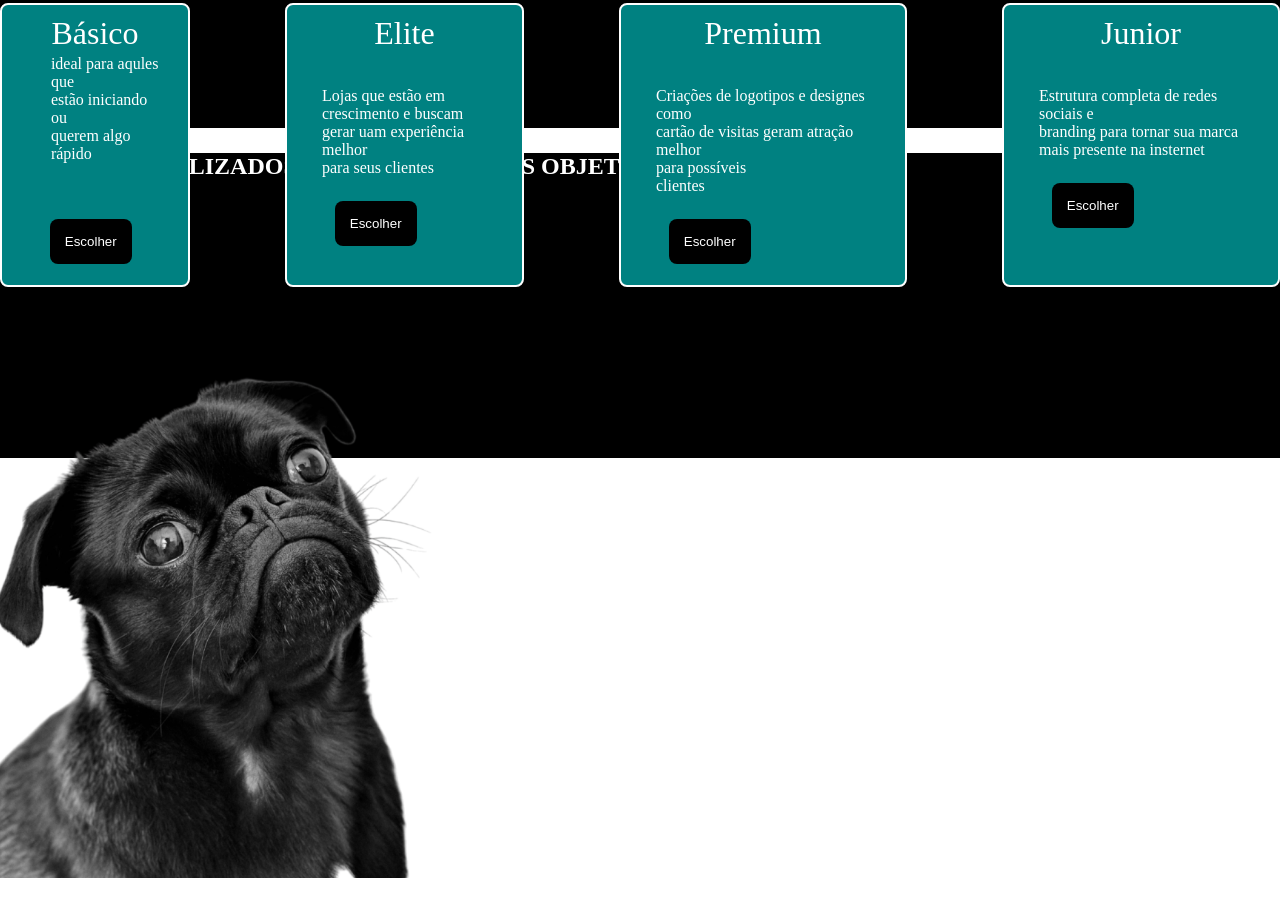
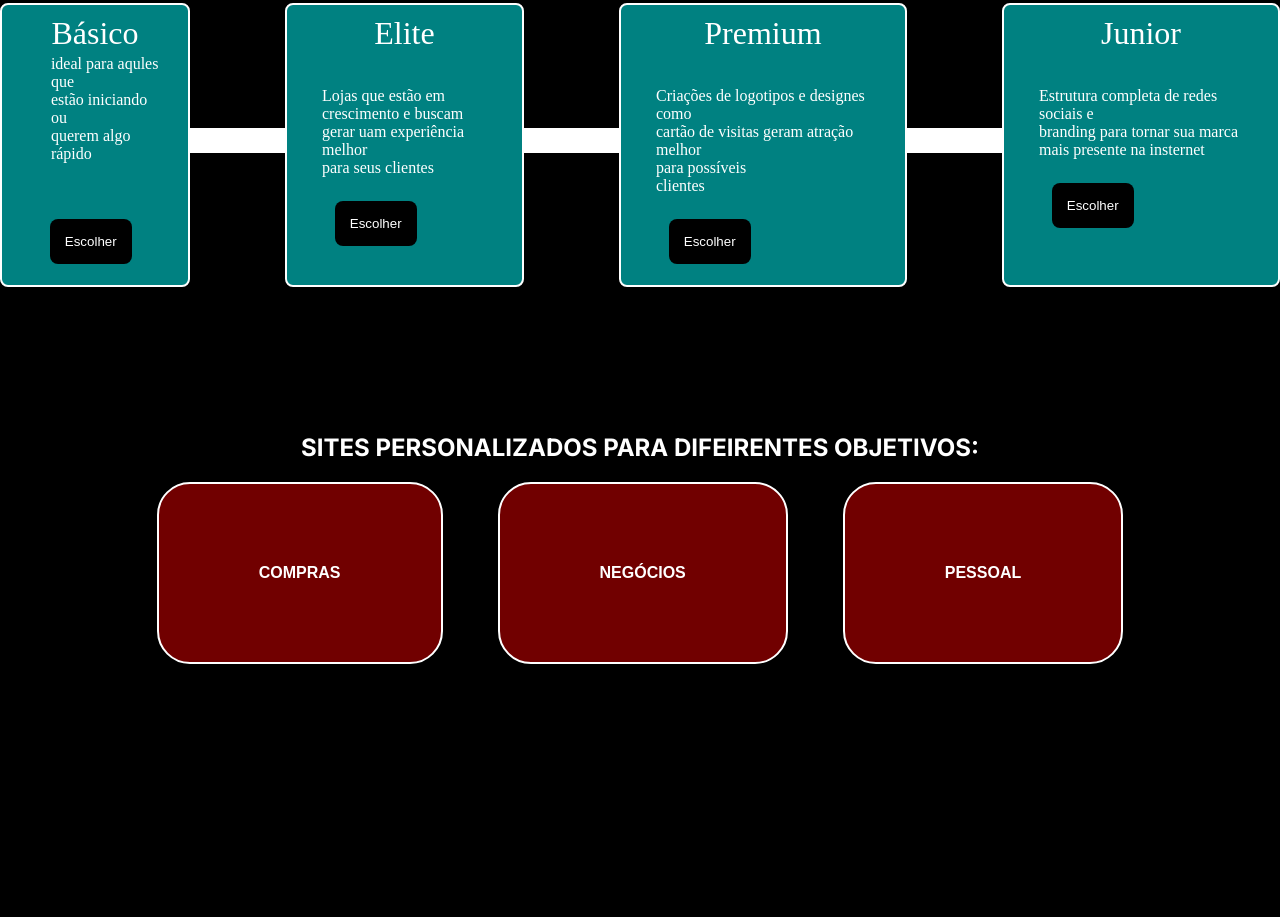
Before and after one commit to carloshenriquemartinssena-hub/portifolio, a plain HTML site: page index.html.html in a window 1280 px wide. Shown: the part 767-1684 px from the top of the page. Drawn offline with Linux system fonts and the light colour scheme; a web font is replaced by a local one.

Commit message:
Update portifolio.css

```diff
--- a/portifolio.css
+++ b/portifolio.css
@@ -172,12 +172,47 @@ color: red;}
  justify-content:center;   }
 
  #frame2{
- 	background-image: url(cachorroback.png); background-size: cover; background-repeat: no-repeat;
- 	background-position: 20% -75px;
+	display: block;
+ background: black;
+ color: white;
  min-height: 100vh;
-	background-color: ;
+
 }
 
+
+.titulo1 {
+	font-family: "inter", sans-serif;
+	position: relative;
+	text-align: center;
+	 top: 35vh;
+
+
+}
+
+#divpai{
+	font-family: "arial", sans-serif;
+	font-weight: 900;
+	position: relative;
+	gap: 55px;
+	top: 35vh;
+display: flex;
+grid-template-columns: repeat( auto-fit, minmax (250px, 1fr));
+align-items: center;
+justify-content: center;
+padding-top: 20px;
+
+}
+
+.card1 { background-color: #710000; padding: 80px 100px; border-radius: 33px;
+	border: 2px solid white;
+
+}
+.card2 { background-color: #710000; padding: 80px 100px;; border-radius: 33px;
+	border: 2px solid white;
+}
+.card3 { background-color: #710000; padding: 80px 100px; border-radius: 33px;
+	border: 2px solid white;
+}
 .wave {
 color:white;
 font-family: "Harmattan", sans-serif;
```
